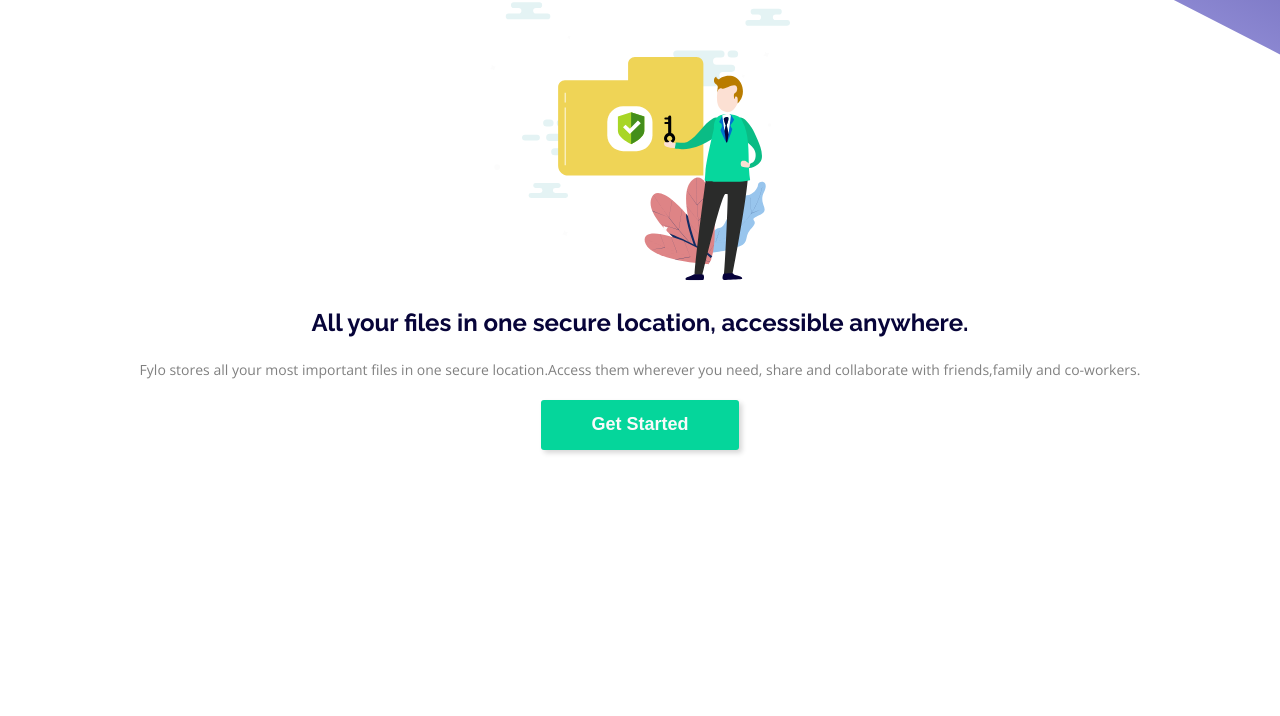
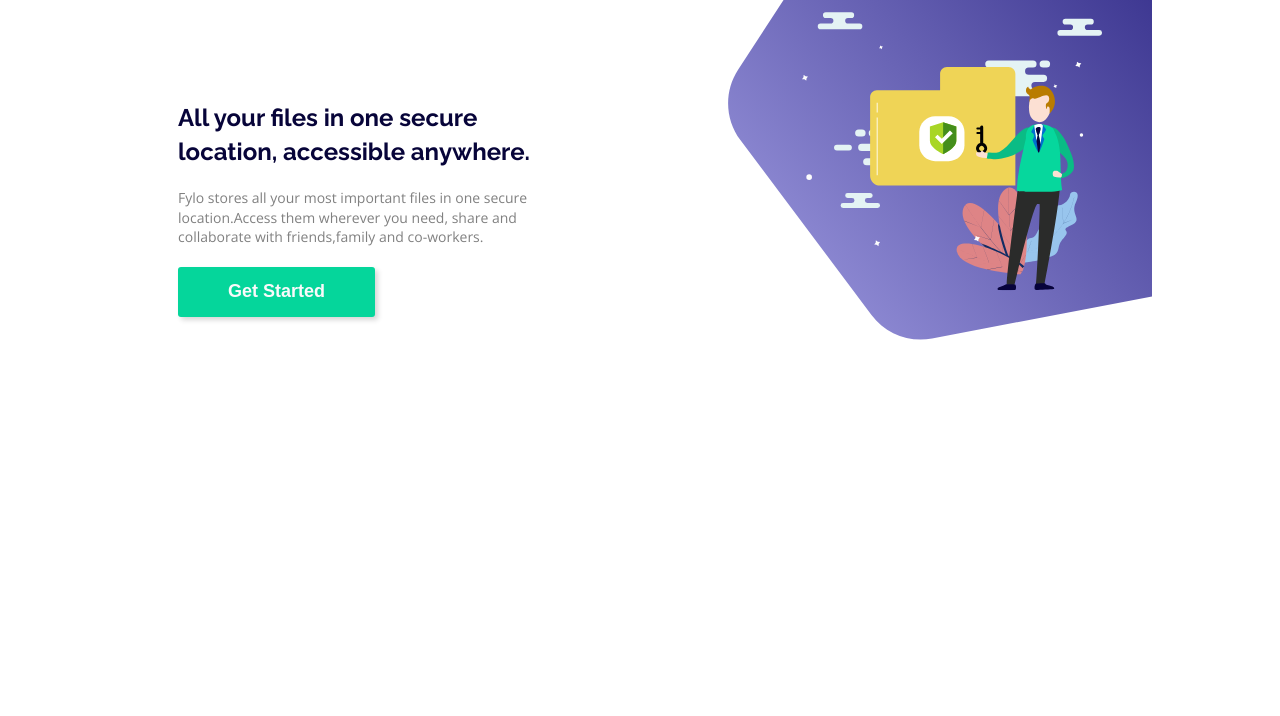
Before and after one commit to Filiipe/fylo-landing-page, a website: page index.html in a window 1280 px wide. Shown: the part 84-800 px from the top of the page. Drawn offline with nearby package versions, Linux system fonts and the light colour scheme.

Commit message:
Update css

```diff
--- a/src/css/styles.css
+++ b/src/css/styles.css
@@ -62,6 +62,11 @@
   margin-bottom: 3rem;
 }
 
+.wrapper {
+  width: 102.4rem;
+  margin: 0 auto;
+}
+
 .landing {
   height: 100vh;
   width: 100%;
@@ -69,10 +74,26 @@
   padding: 2rem;
   background: url(../../images/bg-intro-mobile.svg) no-repeat 100% top;
 }
+@media (min-width: 768px) {
+  .landing {
+    background: url(../../images/bg-intro-desktop.svg) no-repeat 100% top;
+    background-size: 42.4rem;
+    padding: 3rem 5rem 0;
+  }
+}
 
 .landing__text {
+  display: block;
   height: 100vh;
   text-align: center;
+}
+@media (min-width: 768px) {
+  .landing__text {
+    display: flex;
+    flex-direction: row-reverse;
+    text-align: left;
+    justify-content: space-between;
+  }
 }
 
 .landing__header {
@@ -88,6 +109,13 @@
 .main-illustration {
   width: 30rem;
   height: 31rem;
+}
+
+@media (min-width: 768px) {
+  .cta-landing {
+    width: 50%;
+    padding: 10rem 10rem 0 0;
+  }
 }
 
 .features {
```
Also changed, not shown: 1 other file.
